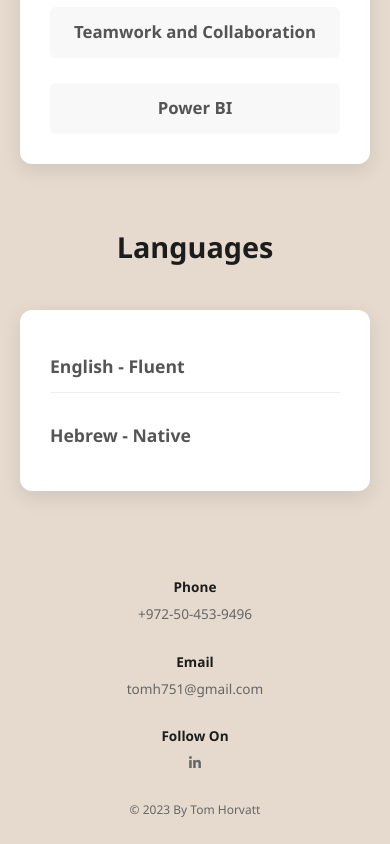
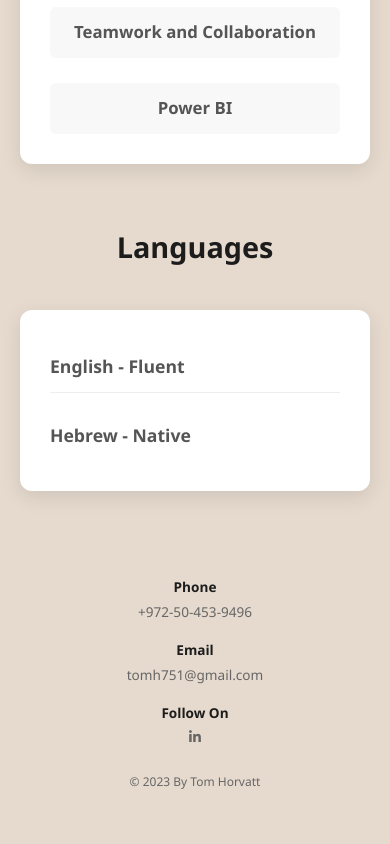
Before and after one commit to tomh751/tomhorvatt.com, a plain HTML site: page resume.html in a window 390 px wide. Shown: the part 3802-4646 px from the top of the page. After the commit the page ends 4618 px from the top, so only its background shows below. Drawn offline with Linux system fonts and the light colour scheme.

Commit message:
Update footer styling and copyright year across all pages

```diff
--- a/resume.html
+++ b/resume.html
@@ -229,38 +229,40 @@
       border-bottom:none;
     }
 
-    /* Footer */
+    /* Footer - Desktop Default */
     .footer{
-      margin-top:25px;
-      padding:25px 0 15px;
+      background:transparent;
+      padding:40px 0 20px;
+      margin-top:40px;
     }
 
     .footer-content{
-      padding:0 1rem;
+      max-width:1000px;
+      margin:0 auto;
       display:flex;
-      flex-direction:column;
-      text-align:center;
-      gap:1.5rem;
+      justify-content:space-between;
+      align-items:center;
+      padding:0 2rem;
+      flex-wrap:wrap;
+      gap:2rem;
     }
 
     .footer-text{
       color:#666;
-      font-size:.75rem;
-      text-align:center;
-      order:2;
+      font-size:.9rem;
     }
 
     .contact-info{
       display:flex;
-      flex-direction:column;
-      gap:1rem;
+      gap:3rem;
       align-items:center;
-      order:1;
+      flex-wrap:wrap;
     }
 
     .contact-item{
       text-align:center;
     }
+
     .contact-label{
       font-weight:700;
       color:#1c1c1c;
@@ -268,6 +270,7 @@
       margin-bottom:.2rem;
       display:block;
     }
+
     .contact-value{
       color:#666;
       font-size:.85rem;
@@ -290,6 +293,7 @@
       }
     }
 
+    /* Mobile Footer - Complete Override */
     @media(max-width:600px){
       body{
         padding:10px;
@@ -363,25 +367,40 @@
       }
 
       .footer{
+        padding:25px 0 15px;
         margin-top:25px;
-        padding:25px 0 15px;
       }
 
       .footer-content{
+        display:flex;
+        flex-direction:column;
+        text-align:center;
+        gap:1.5rem;
         padding:0 1rem;
-        justify-content:space-between;
-        text-align:left;
       }
 
       .contact-info{
-        gap:1.5rem;
-        flex-wrap:nowrap;
-        justify-content:flex-end;
+        display:flex;
+        flex-direction:column;
+        gap:1rem;
+        order:1;
+        align-items:center;
+        width:100%;
       }
 
       .contact-item{
         text-align:center;
-        flex-shrink:0;
+        width:100%;
+        display:flex;
+        flex-direction:column;
+        align-items:center;
+      }
+
+      .footer-text{
+        color:#666;
+        font-size:.75rem;
+        text-align:center;
+        order:2;
       }
     }
   </style>
@@ -399,7 +418,7 @@
           <li><a href="index.html">ABOUT ME</a></li>
           <li><a href="resume.html">RESUME</a></li>
           <li><a href="projects.html">PROJECTS</a></li>
-          <li><a href="#contact">CONTACT</a></li>
+          <li><a href="contact.html">CONTACT</a></li>
         </ul>
       </nav>
     </div>
```
Also changed, not shown: contact.html (+28 -45 lines), index.html (+39 -17 lines), projects.html (+48 -13 lines).
